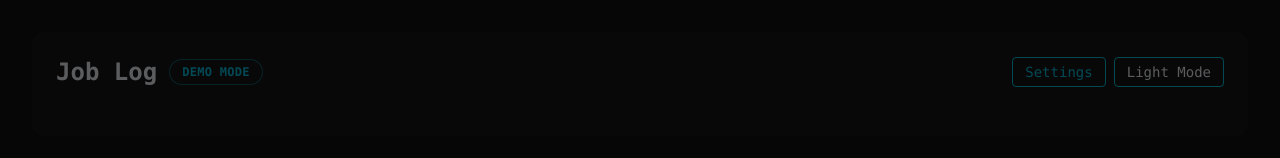
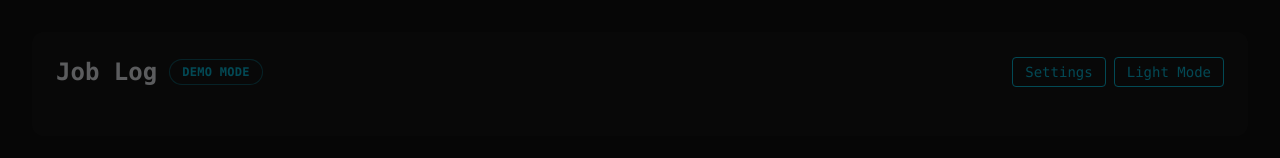
Before and after one commit to nelson-zack/joblog, a React (Vite) app in the folder frontend/: page / in a window 1280 px wide. Shown: the top 158 px of the page. Built offline with nearby package versions, Linux system fonts and the light colour scheme.

Commit message:
style(ui): align header toggle buttons

```diff
--- a/frontend/src/App.jsx
+++ b/frontend/src/App.jsx
@@ -432,8 +432,8 @@ function App() {
               onClick={() => setDarkMode(!darkMode)}
               className={`text-sm border px-3 py-1 rounded transition focus:outline-none focus:ring-2 focus:ring-light-accent dark:focus:ring-dark-accent ${
                 darkMode
-                  ? "border-dark-accent text-dark-text bg-dark-card hover:shadow-[0_0_14px_#22d3ee]"
-                  : "border-light-accent text-light-text hover:bg-light-accent hover:text-white"
+                  ? "border-dark-accent text-dark-accent hover:text-white hover:bg-dark-card dark:hover:border-dark-accent dark:hover:shadow-[0_0_14px_#22d3ee]"
+                  : "border-light-accent text-light-accent hover:bg-light-accent hover:text-white"
               }`}
             >
               {darkMode ? "Light Mode" : "Dark Mode"}
```
